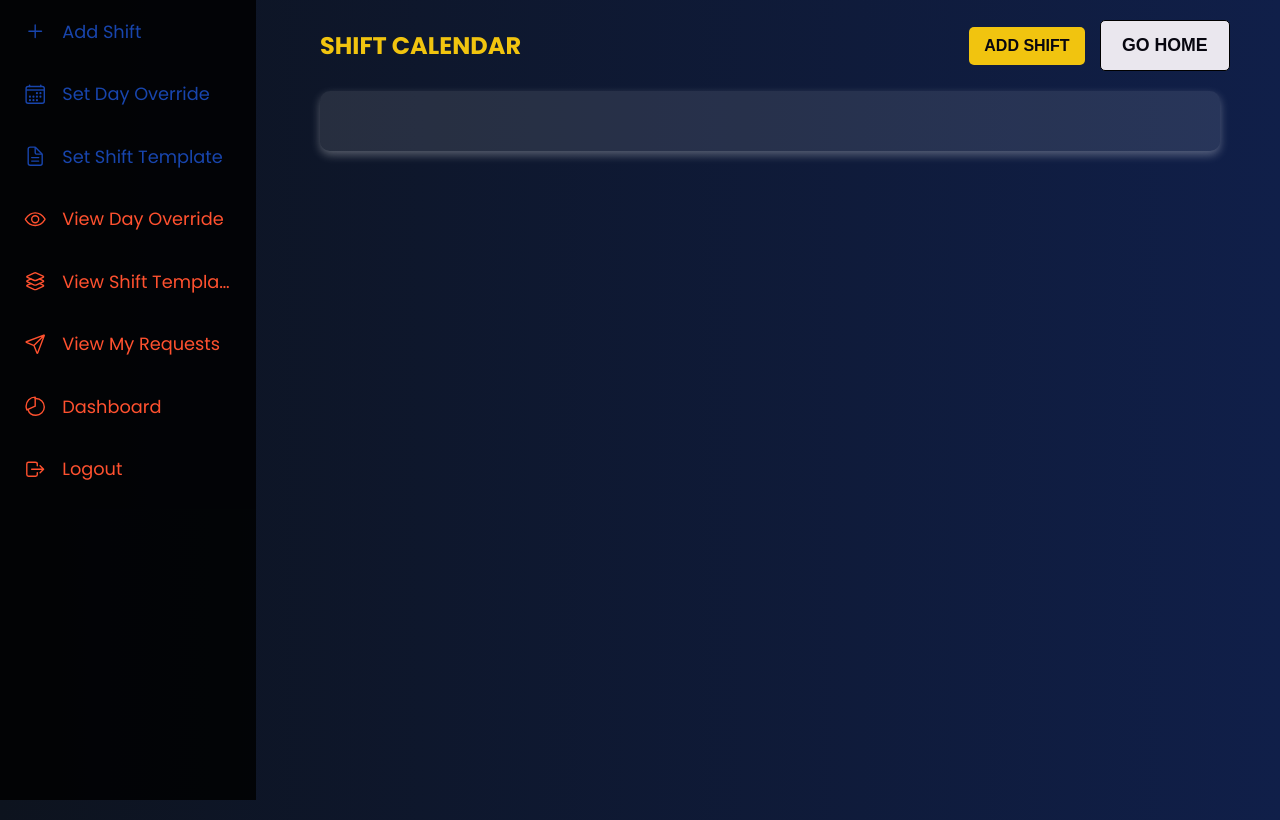
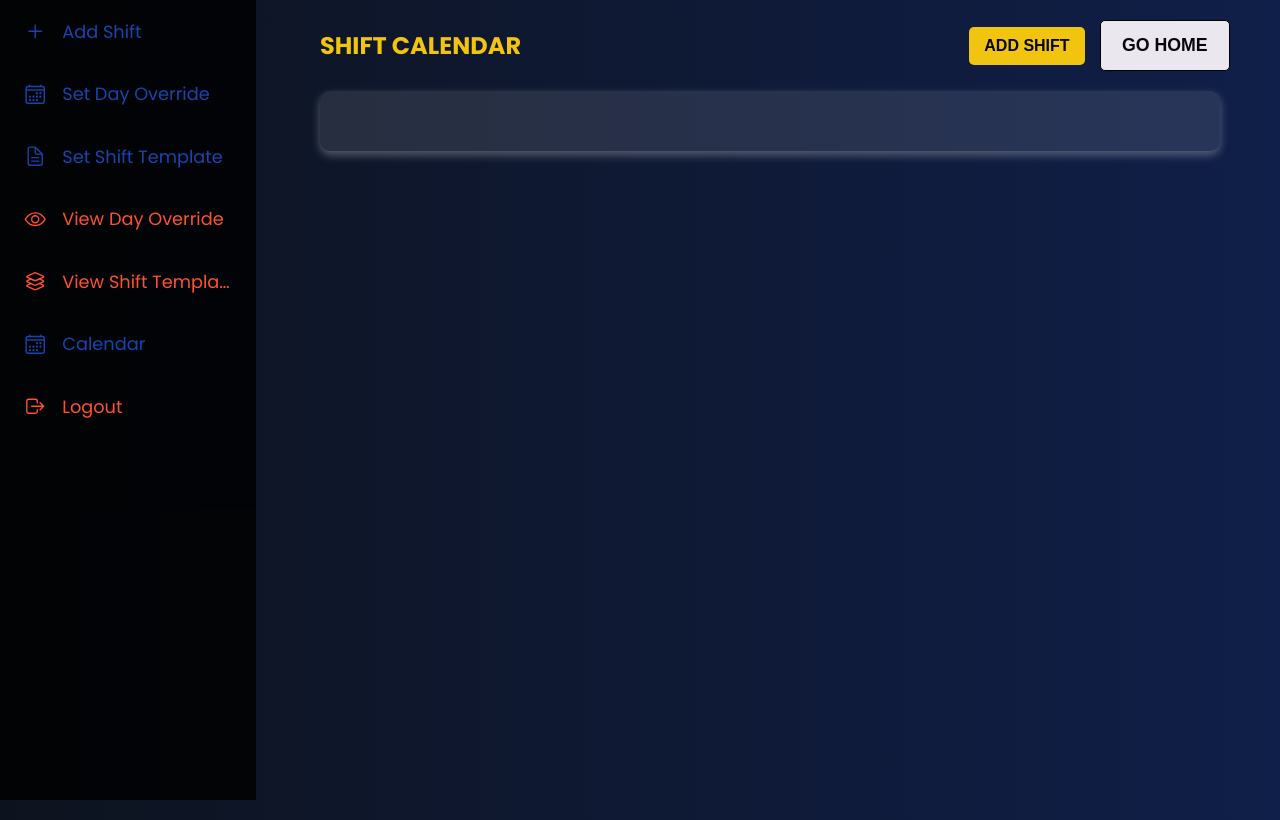
Before and after one commit to p-ivanovv/Mladi-Bogati-Tuesari, a Flask app: page /home in a window 1280 px wide. Run offline with Flask 3, Linux system fonts and the light colour scheme; a user stored in the database is signed in.

Commit message:
adding navbar in calendar_data and edditing tne navbar for employees

```diff
--- a/templates/calendar_data.html
+++ b/templates/calendar_data.html
@@ -24,7 +24,7 @@
       </style>
 </head>
 <body>
-
+    {% include 'navbar.html' %}
     <div class="container">
         <h1>Your Shift Calendar</h1>
         <a href="{{ url_for('dashboard') }}" class="btn btn-secondary">Go Home</a>
--- a/templates/navbar.html
+++ b/templates/navbar.html
@@ -14,6 +14,9 @@
 <body>
 <nav id="navbar" style="background: rgba(0, 0, 0, 0.83);">
   <ul class="navbar-items flexbox-col">
+    {% if current_user.is_authenticated %}
+      {% if current_user.role == 'manager' %}
+        <!-- Manager buttons -->
         {% if request.endpoint != 'add_shift' %}
         <li class="navbar-item flexbox-left">
           <a class="navbar-item-inner flexbox-left" href="{{ url_for('add_shift') }}">
@@ -64,13 +67,25 @@
           </a>
         </li>
         {% endif %}
-    {% if request.endpoint != 'requests' %}
+        {% if request.endpoint != 'calendar_data' %}
         <li class="navbar-item flexbox-left">
-      <a class="navbar-item-inner flexbox-left" href="{{ url_for('requests') }}">
+          <a class="navbar-item-inner flexbox-left" href="{{ url_for('calendar_data') }}">
             <div class="navbar-item-inner-icon-wrapper flexbox">
-          <ion-icon name="paper-plane-outline" style="color: #ff512f;"></ion-icon>
+              <ion-icon name="calendar-outline" style="color: #1845ad;"></ion-icon>
             </div>
-        <span class="link-text" style="color: #ff512f;">View My Requests</span>
+            <span class="link-text" style="color: #1845ad;">Calendar</span>
+          </a>
+        </li>
+        {% endif %}
+      {% else %}
+        <!-- Employee buttons -->
+        {% if request.endpoint != 'calendar_data' %}
+        <li class="navbar-item flexbox-left">
+          <a class="navbar-item-inner flexbox-left" href="{{ url_for('calendar_data') }}">
+            <div class="navbar-item-inner-icon-wrapper flexbox">
+              <ion-icon name="calendar-outline" style="color: #1845ad;"></ion-icon>
+            </div>
+            <span class="link-text" style="color: #1845ad;">Calendar</span>
           </a>
         </li>
         {% endif %}
@@ -83,6 +98,18 @@
             <span class="link-text" style="color: #ff512f;">Dashboard</span>
           </a>
         </li>
+        {% endif %}
+        {% if request.endpoint != 'requests_employee' %}
+        <li class="navbar-item flexbox-left">
+          <a class="navbar-item-inner flexbox-left" href="{{ url_for('requests_employee') }}">
+            <div class="navbar-item-inner-icon-wrapper flexbox">
+              <ion-icon name="paper-plane-outline" style="color: #ff512f;"></ion-icon>
+            </div>
+            <span class="link-text" style="color: #ff512f;">View My Requests</span>
+          </a>
+        </li>
+        {% endif %}
+      {% endif %}
     {% endif %}
   </ul>
   <ul class="navbar-items flexbox-col">
```
Also changed, not shown: instance/users.db. Lines whose indentation alone changed are shown as unchanged.
